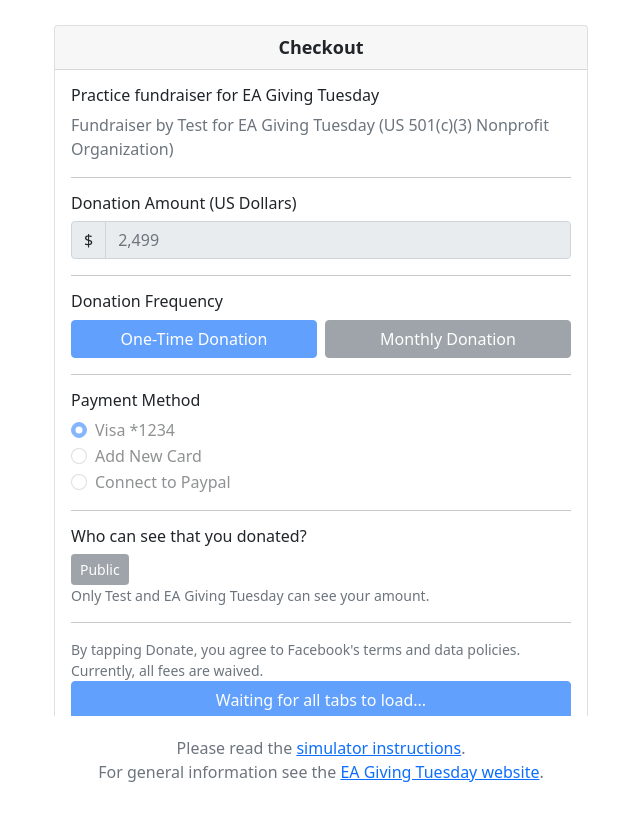
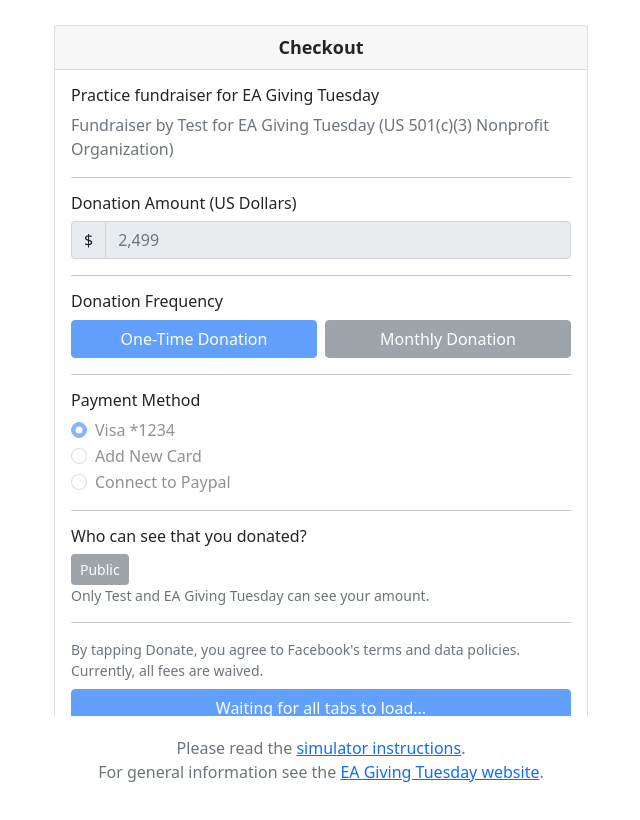
Before and after one commit to eagivingtuesday/eagt-practice, a React (Create React App) app: page /practice in a window 1280 px wide. Shown: the top 820 px of the page, without its empty margins (319-959 px from the left). Built offline with nearby package versions, Linux system fonts and the light colour scheme; a web font is replaced by a local one.

Commit message:
refactor donation button, fix margins

```diff
--- a/src/components/PracticeForm.js
+++ b/src/components/PracticeForm.js
@@ -14,19 +14,19 @@ import { donationAmount } from '../utils';
 class DonationButton extends React.Component {
   // Returns loading button or regular button.
   render () {
-    if (this.props.allLoaded) {
-      return (
-        <Button variant="primary" type="submit" className="w-100" disabled={this.props.disabled}>
-          Donate ${donationAmount}
-        </Button>
-      )
-    } else {
-      return (
-        <Button variant="primary" type="submit" className="w-100" disabled={true}>
-          Waiting for all tabs to load...
-        </Button>
-      )
-    }
+    const innerText = (this.props.allLoaded) ?
+      `Donate ${donationAmount}` :
+      "Waiting for all tabs to load..."
+    return (
+      <Button
+        variant="primary"
+        type="submit"
+        className="w-100 mt-2"
+        disabled={this.props.disabled || !this.props.allLoaded}
+      >
+        {innerText}
+      </Button>
+    )
   }
 }
 
```
